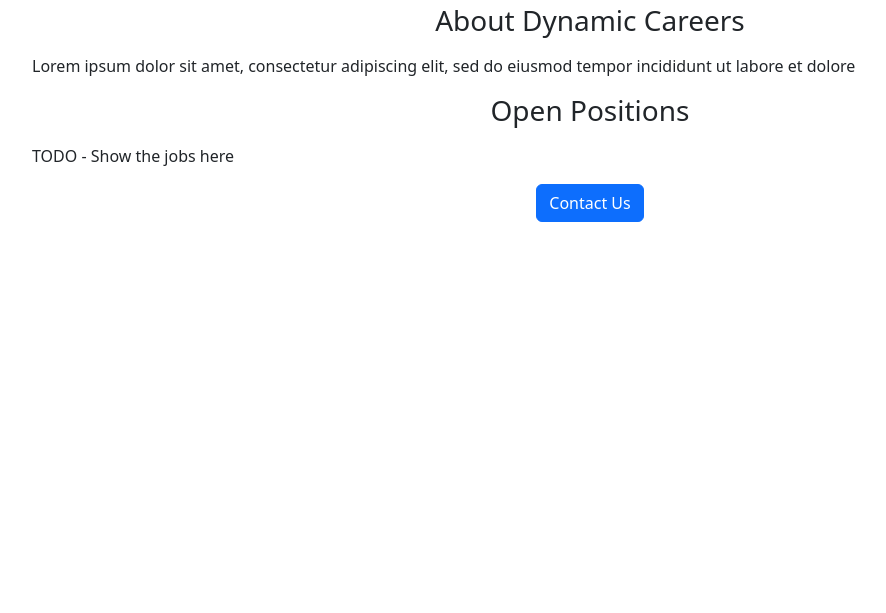
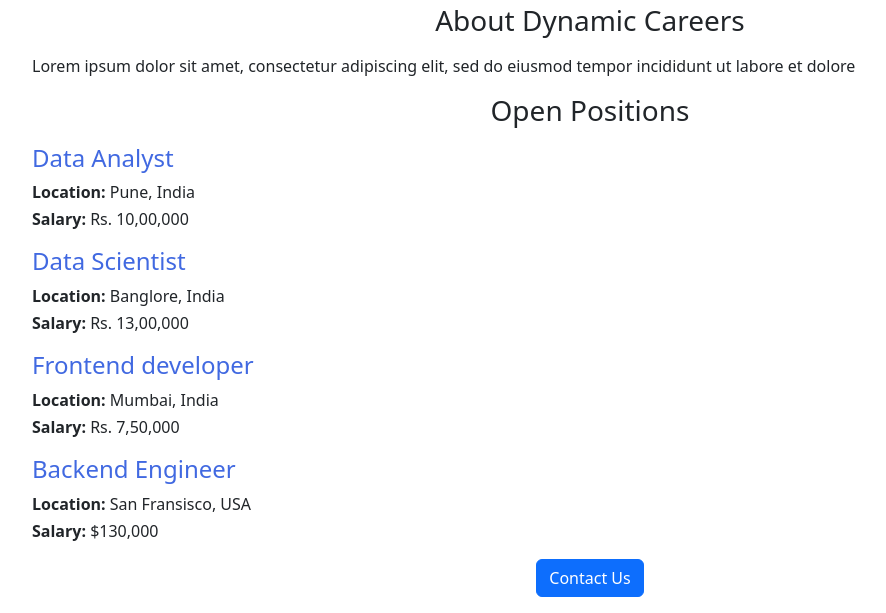
Before and after one commit to Abhiii08/job-hunt-v2, a Flask app: page / in a window 1280 px wide. Shown: the part 386-999 px from the top of the page, without its empty margins (50-936 px from the left). Before the commit the page ends 608 px from the top, so only its background shows below. Run offline with Flask 3, Linux system fonts and the light colour scheme.

Commit message:
Jobs listed

```diff
--- a/app.py
+++ b/app.py
@@ -2,10 +2,32 @@ from flask import Flask, render_template
 
 app = Flask("__name__")
 
+Jobs = [{
+    'id': 1,
+    'title': 'Data Analyst',
+    'location': 'Pune, India',
+    'salary': 'Rs. 10,00,000'
+}, {
+    'id': 2,
+    'title': 'Data Scientist',
+    'location': 'Banglore, India',
+    'salary': 'Rs. 13,00,000'
+}, {
+    'id': 3,
+    'title': 'Frontend developer',
+    'location': 'Mumbai, India',
+    'salary': 'Rs. 7,50,000'
+}, {
+    'id': 4,
+    'title': 'Backend Engineer',
+    'location': 'San Fransisco, USA',
+    'salary': '$130,000'
+}]
+
 
 @app.route("/")
 def first():
-  return render_template("home.html")
+  return render_template("home.html", jobs=Jobs)
 
 
 if __name__ == "__main__":
--- a/templates/home.html
+++ b/templates/home.html
@@ -15,13 +15,26 @@
 </head>
 <body>
   <div class="container">
-    <h2 class="text-center mt-2 mb-3">Dynamic Careers</h2>
+    <h2 class="text-center mt-2 mb-3 heading">Dynamic Careers</h2>
     <img src="/static/banner.jpg" class="img-fluid" id="banner">
-    <h3 class="text-center mt-2 mb-3">About Dynamic Careers</h3>
+    <h3 class="text-center mt-2 mb-3 heading">About Dynamic Careers</h3>
     <p>Lorem ipsum dolor sit amet, consectetur adipiscing elit, sed         do eiusmod tempor incididunt ut labore et dolore</p>
-    <h3 class="text-center mt-2 mb-3">Open Positions</h3>
-    <p>TODO - Show the jobs here</p>
-    <div class="text-center mt-2 mb-3">
+    <h3 class="text-center mt-2 mb-3 heading">Open Positions</h3>
+    <div>
+      {% for job in jobs%}
+        <div>
+          <h4 style="color:royalblue; font-weight:normal;">
+          {{job['title']}}</h4>
+        </div>
+        <div style="margin-bottom:3px;">
+          <b>Location: </b>{{job['location']}}
+        </div>
+        <div style="margin-bottom:16px;">
+          <b >Salary: </b>{{job['salary']}}
+        </div>
+      {% endfor %}
+    </div>
+    <div class="text-center mb-3 heading">
       <button class="btn btn-primary">Contact Us</button>
     </div>
   </div>
```
